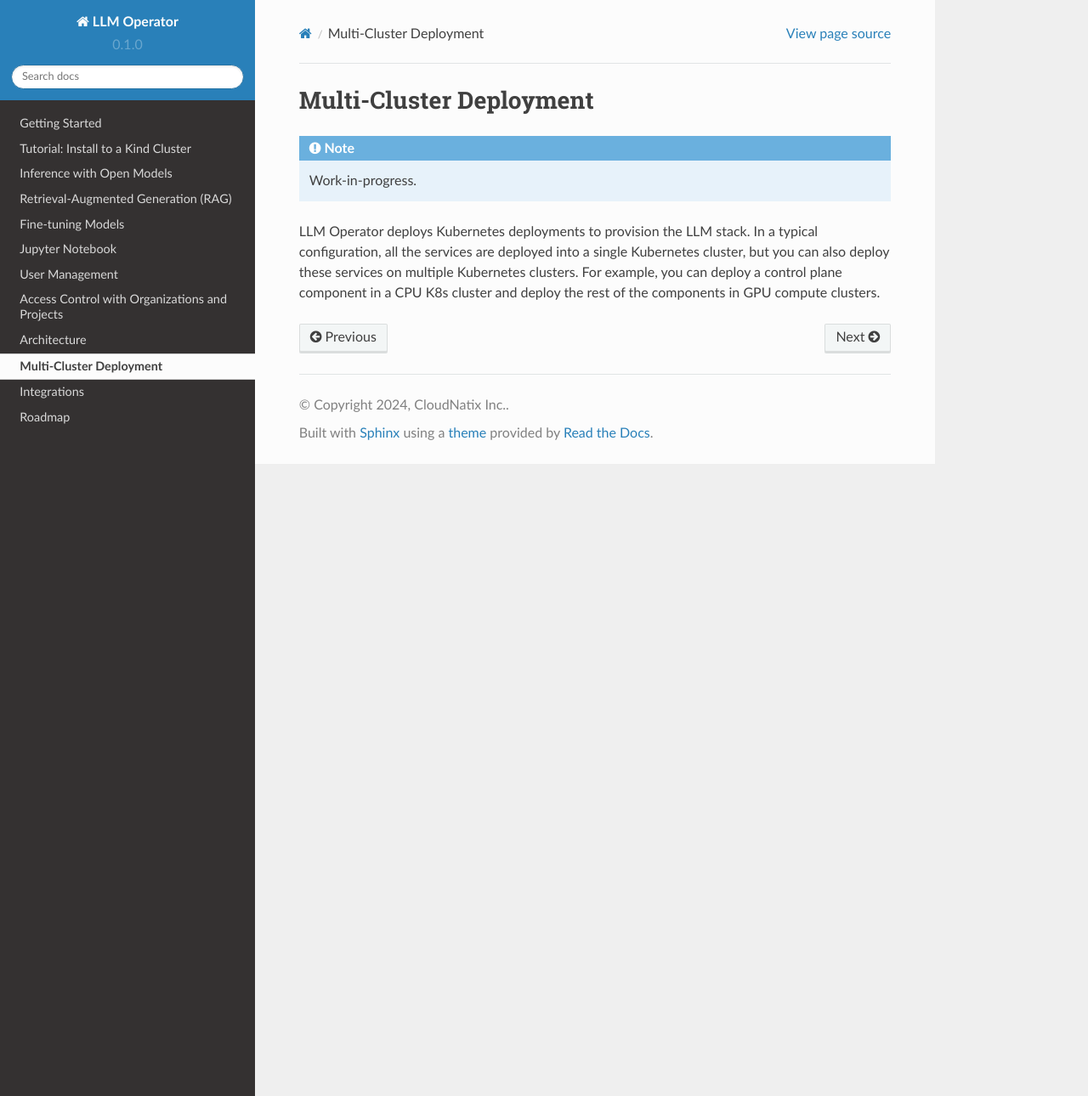
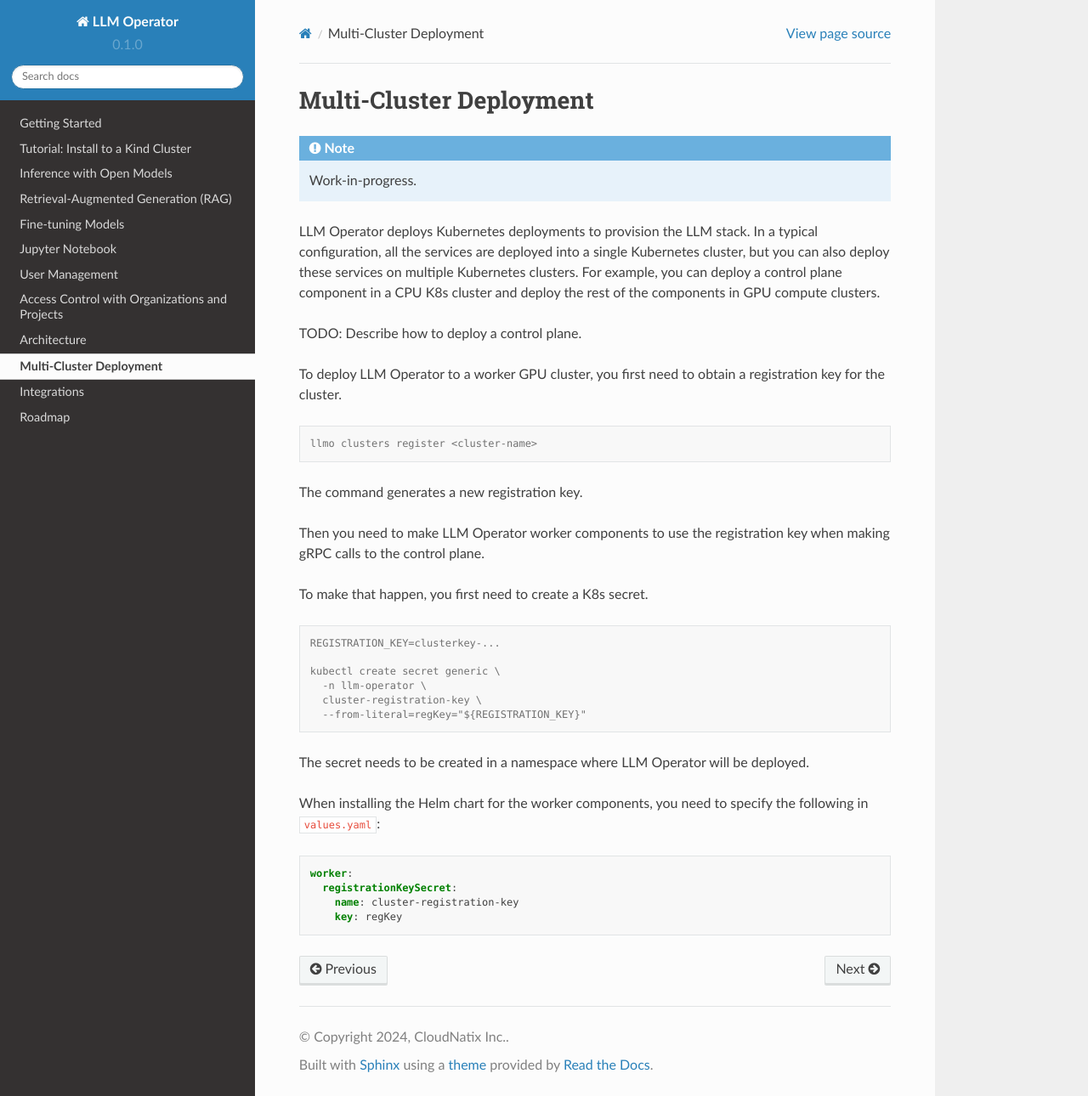
Before and after one commit to llm-operator/docs, a Sphinx documentation site: the page built from docs/source/multi_cluster_deployment.rst, in a window 1280 px wide and 1290 px high. Shown: the whole window at 85% size. Built offline with Sphinx 7.4.7 and the Read the Docs theme 2.0.0, drawn with Linux system fonts in a browser that asks for light colours.

Commit message:
Add a short description on cluster registration

```diff
--- a/docs/source/multi_cluster_deployment.rst
+++ b/docs/source/multi_cluster_deployment.rst
@@ -11,3 +11,40 @@ a single Kubernetes cluster, but you can also deploy these services on
 multiple Kubernetes clusters. For example, you can deploy a control
 plane component in a CPU K8s cluster and deploy the rest of the
 components in GPU compute clusters.
+
+TODO: Describe how to deploy a control plane.
+
+To deploy LLM Operator to a worker GPU cluster, you first need to obtain a registration key for the cluster.
+
+.. code-block:: console
+
+   llmo clusters register <cluster-name>
+
+
+The command generates a new registration key.
+
+Then you need to make LLM Operator worker components to use the registration key
+when making gRPC calls to the control plane.
+
+To make that happen, you first need to create a K8s secret.
+
+.. code-block:: console
+
+   REGISTRATION_KEY=clusterkey-...
+
+   kubectl create secret generic \
+     -n llm-operator \
+     cluster-registration-key \
+     --from-literal=regKey="${REGISTRATION_KEY}"
+
+
+The secret needs to be created in a namespace where LLM Operator will be deployed.
+
+When installing the Helm chart for the worker components, you need to specify the following in ``values.yaml``:
+
+.. code-block:: yaml
+
+  worker:
+    registrationKeySecret:
+      name: cluster-registration-key
+      key: regKey
```
